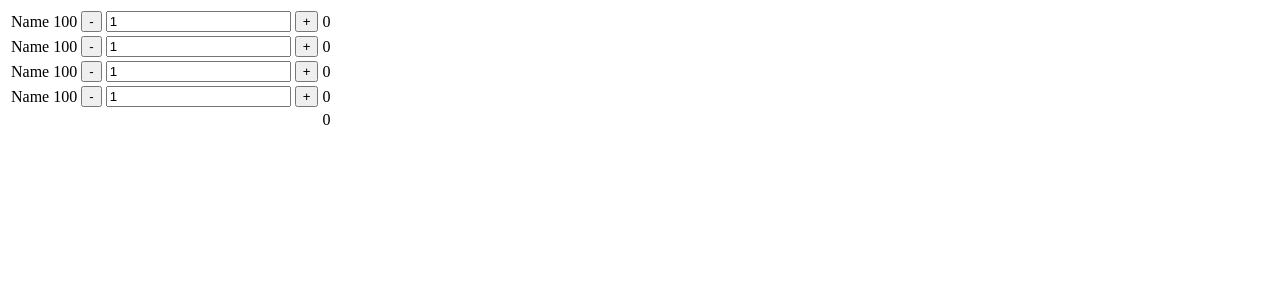
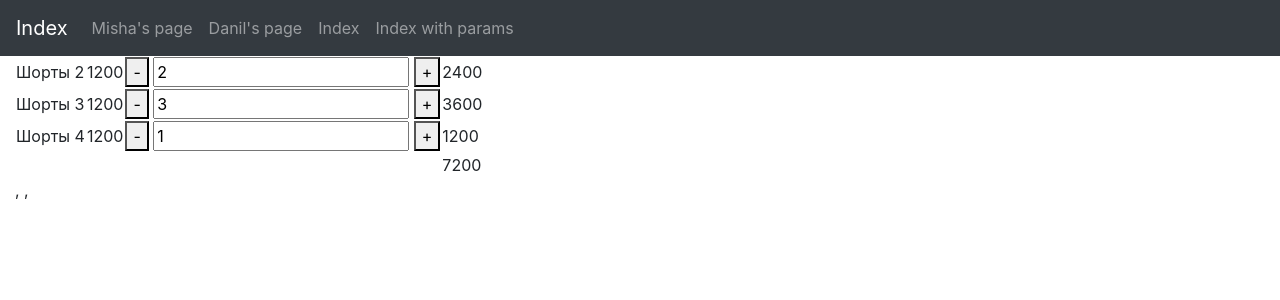
Before and after one commit to test-qeep/python-first-project, a Flask app: page /cart in a window 1280 px wide. Shown: the top 300 px of the page. Run offline with Flask 2, Linux system fonts and the light colour scheme; some libraries are stand-ins or nearby versions.

Commit message:
Refactored Cart to use JS rendering

```diff
--- a/static/cart.js
+++ b/static/cart.js
@@ -1,25 +1,32 @@
-const decrement = a => parseInt(a) ? a - 1 : 0
-const increment = a => parseInt(a) + 1
+const increment = (cart, idPosition) => {
+    cart.positions[idPosition].amount += 1
+    render(cart)
+}
+const decrement = (cart, idPosition) => {
+    cart.positions[idPosition].amount && (cart.positions[idPosition].amount -= 1)
+    render(cart)
+}
 
 const cart = {
     deliveryPrice: 120,
     deliveryMethod: 'post',
-    positions: [
-        {id: 1, title: 'Шорты 2', price: 1200, amount: 2, sum: 0},
-        {id: 3, title: 'Шорты 3', price: 1200, amount: 3, sum: 0},
-        {id: 4, title: 'Шорты 4', price: 1200, amount: 1, sum: 0},
-    ]
+    positions: {
+        1: {id: 1, title: 'Шорты 2', price: 1200, amount: 2, sum: 0},
+        3: {id: 3, title: 'Шорты 3', price: 1200, amount: 3, sum: 0},
+        4: {id: 4, title: 'Шорты 4', price: 1200, amount: 1, sum: 0},
+    }
+}
+
+const arrayFromObject = (obj) => {
+    return Object.keys(obj).map(key => obj[key])
 }
 
 const generateCartTable = (cart) => {
-    const priceTd = document.createElement('td')
-    priceTd.innerHTML = '100'
-
-    const trs = cart.positions.map(position => {
+    const trs = arrayFromObject(cart.positions).map(position => {
         position.sum = position.price * position.amount
 
         return `
-        <tr class="cart-position">
+        <tr class="cart-position" id="${position.id}">
             <td>${position.title}</td>
             <td class="price">${position.price}</td>
             <td>
@@ -32,14 +39,40 @@
         `
     })
 
+    const totalSum = arrayFromObject(cart.positions).reduce((sum, position) => sum + position.sum, 0)
+
     const totalTr = `
         <tr>
             <td colspan="3"></td>
-            <td class="total">0</td>
+            <td class="total">${totalSum}</td>
         </tr>`
 
-    return `<table>${trs}${totalTr}</table>`
+    const table = document.createElement('table')
+    table.innerHTML = `${trs}${totalTr}`
+
+    Array.from(table.querySelectorAll('button')).forEach(button => {
+        const id = button.closest('.cart-position').id
+        if (!button.VasyaWasHere) {
+            button.addEventListener('click', () => button.className === 'plus-button'
+                ? increment(cart, id)
+                : decrement(cart, id)
+            )
+
+            button.VasyaWasHere = true
+        }
+    })
+
+    return table
 }
+
+const render = (cart) => {
+    const cartDiv = document.getElementById('cart')
+    const table = cartDiv.querySelector('table')
+    table && cartDiv.removeChild(table)
+    cartDiv.appendChild(generateCartTable(cart))
+}
+
+render(cart)
 
 /*
 
--- a/templates/cart.html
+++ b/templates/cart.html
@@ -1,20 +1,11 @@
-<table>
-    {% for i in [0, 1, 2, 3] %}
-    <tr class="cart-position">
-        <td>Name</td>
-        <td class="price">100</td>
-        <td>
-            <button class="minus-button">-</button>
-            <input type="text" value="1" class="amount">
-            <button class="plus-button">+</button>
-        </td>
-        <td class="sum">0</td>
-    </tr>
-    {% endfor %}
-<tr>
-    <td colspan="3"></td>
-    <td class="total">0</td>
-</tr>
-</table>
+{% extends "base.html" %}
 
-<script src="/static/cart.js" type="text/javascript"></script>
+{% block title %}Корзина{% endblock %}
+
+{% block content %}
+    <div id="cart"></div>
+{% endblock %}
+
+{% block scripts %}
+    <script src="/static/cart.js" type="text/javascript"></script>
+{% endblock %}
```
